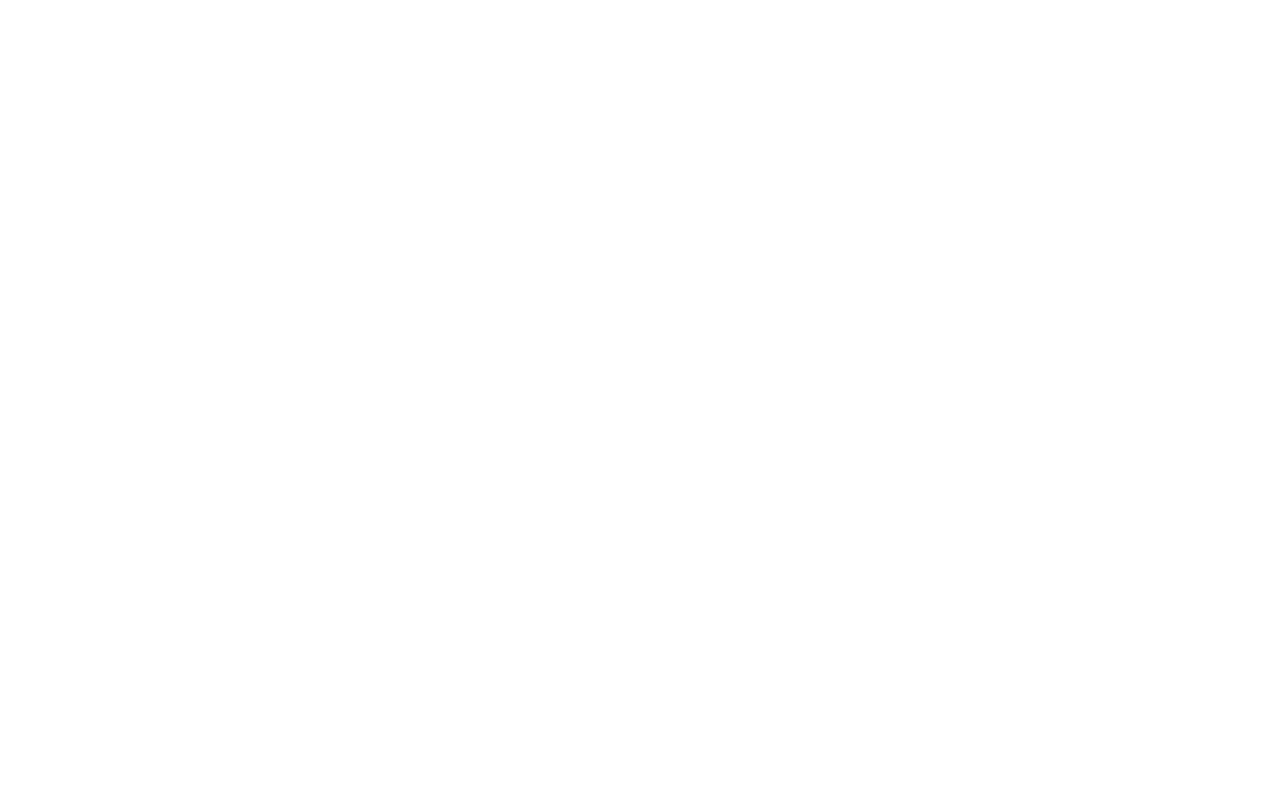
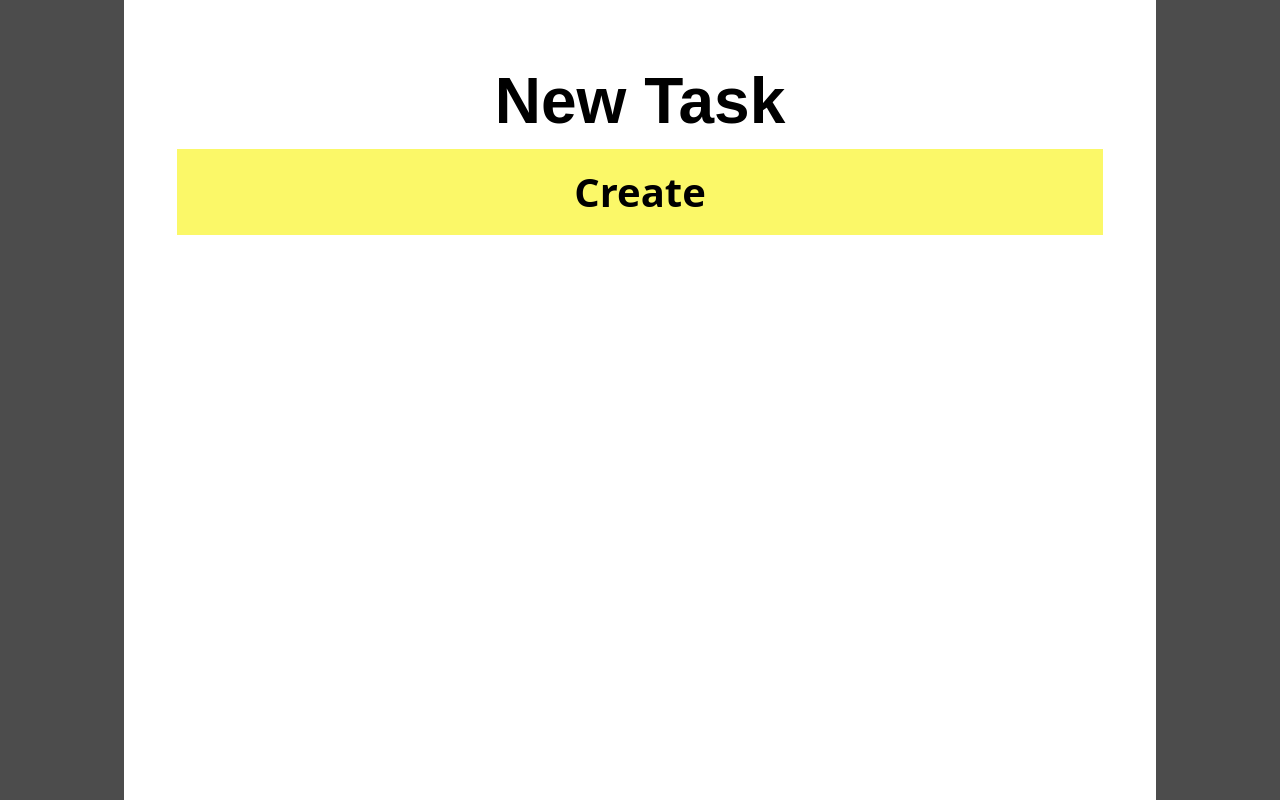
Before and after one commit to d3Lip7on/to-do-app-azure, a React (Create React App) app: page / in a window 1280 px wide. Shown: the top 800 px of the page. Built offline with nearby package versions, Linux system fonts and the light colour scheme.

Commit message:
testing cavnas  block

```diff
--- a/src/app/App.tsx
+++ b/src/app/App.tsx
@@ -1,5 +1,11 @@
+import { Canvas } from '../shared/ui/Canvas';
+
 function App() {
-	return <div></div>;
+	return (
+		<div>
+			<Canvas />
+		</div>
+	);
 }
 
 export default App;
--- a/src/shared/ui/Canvas.tsx
+++ b/src/shared/ui/Canvas.tsx
@@ -0,0 +1,14 @@
+import { MainButton } from './MainButton';
+
+export function Canvas() {
+	return (
+		<div className="flex justify-center items-center w-[100vw] h-[100wh] bg-black/70">
+			<div className="w-[1032px] h-[977px] p-[53px] bg-[#fff] flex flex-col items-center ">
+				<h1 className="text-[64px]">
+					<b>New Task</b>
+				</h1>
+				<MainButton>Create</MainButton>
+			</div>
+		</div>
+	);
+}
```
